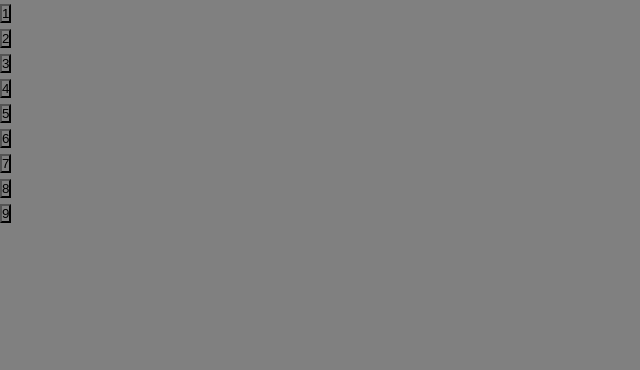
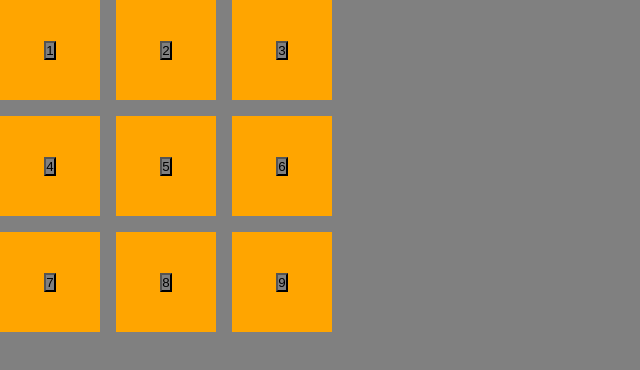
Before and after one commit to iambasilp/Tic-Tac-Toe, a React (Vite) app: page / in a window 1280 px wide. Shown: the top 370 px of the page, without its empty margins (0-640 px from the left). Built offline with nearby package versions, Linux system fonts and the light colour scheme.

Commit message:
board updated

```diff
--- a/src/components/Board.jsx
+++ b/src/components/Board.jsx
@@ -2,7 +2,7 @@ import Squre from "./Squre";
 
 const Board = () => {
   return (
-    <div>
+    <div className="grid-wrappper">
       <Squre value="1" clickHandle={() => onclick("sample value")} />
       <Squre value="2" clickHandle={() => onclick("sample value")} />
       <Squre value="3" clickHandle={() => onclick("sample value")} />
--- a/src/components/Squre.jsx
+++ b/src/components/Squre.jsx
@@ -2,7 +2,7 @@
 
 const Squre = ({clickHandle,value}) => {
   return (
-    <div>
+    <div className="grid">
       <button onClick={clickHandle}>{value}</button>
     </div>
   )
--- a/src/index.css
+++ b/src/index.css
@@ -14,3 +14,17 @@ a {
 ul {
   list-style: none;
 }
+.grid-wrappper{
+  display: grid;
+  grid-template-columns: 100px 100px 100px;
+  gap: 1rem;
+
+}
+.grid-wrappper .grid{
+  width: 100px;
+  height: 100px;
+  background-color: orange;
+  display: flex;
+  justify-content: center;
+  align-items: center;
+}
```
